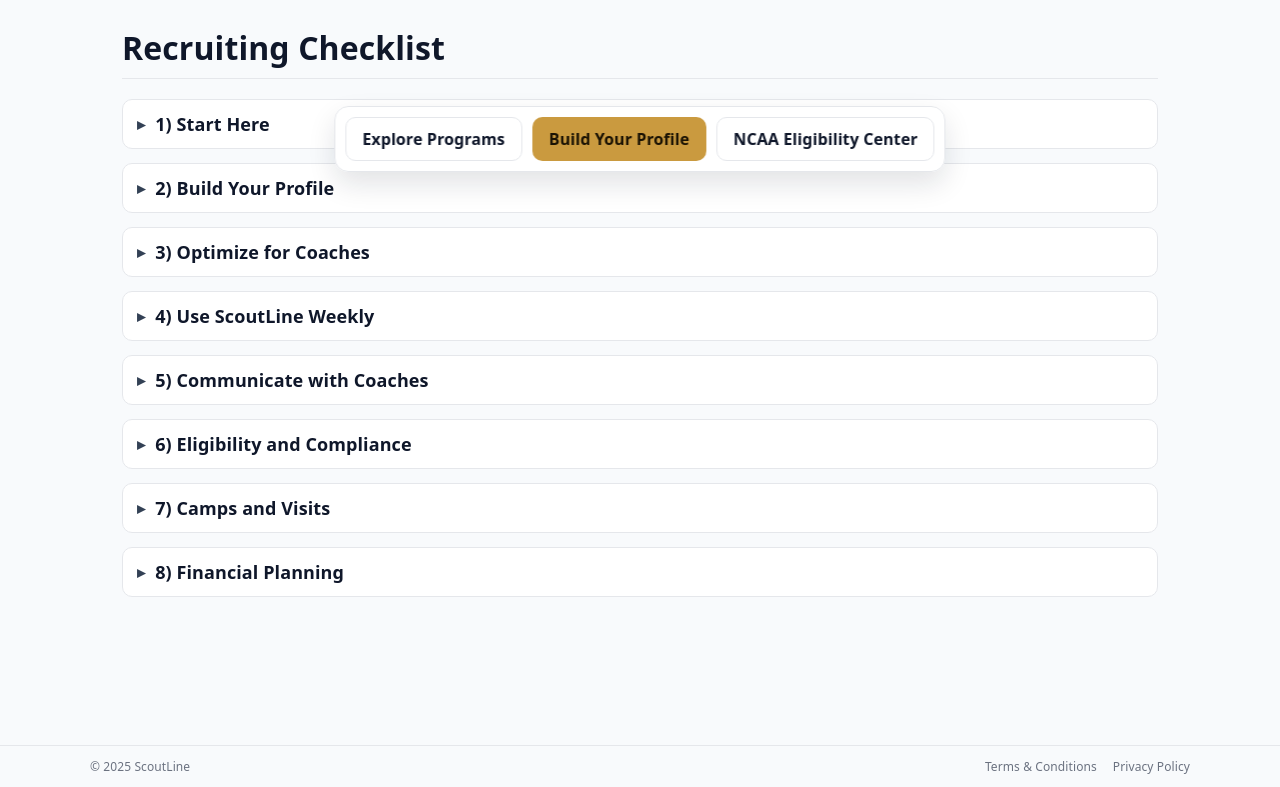
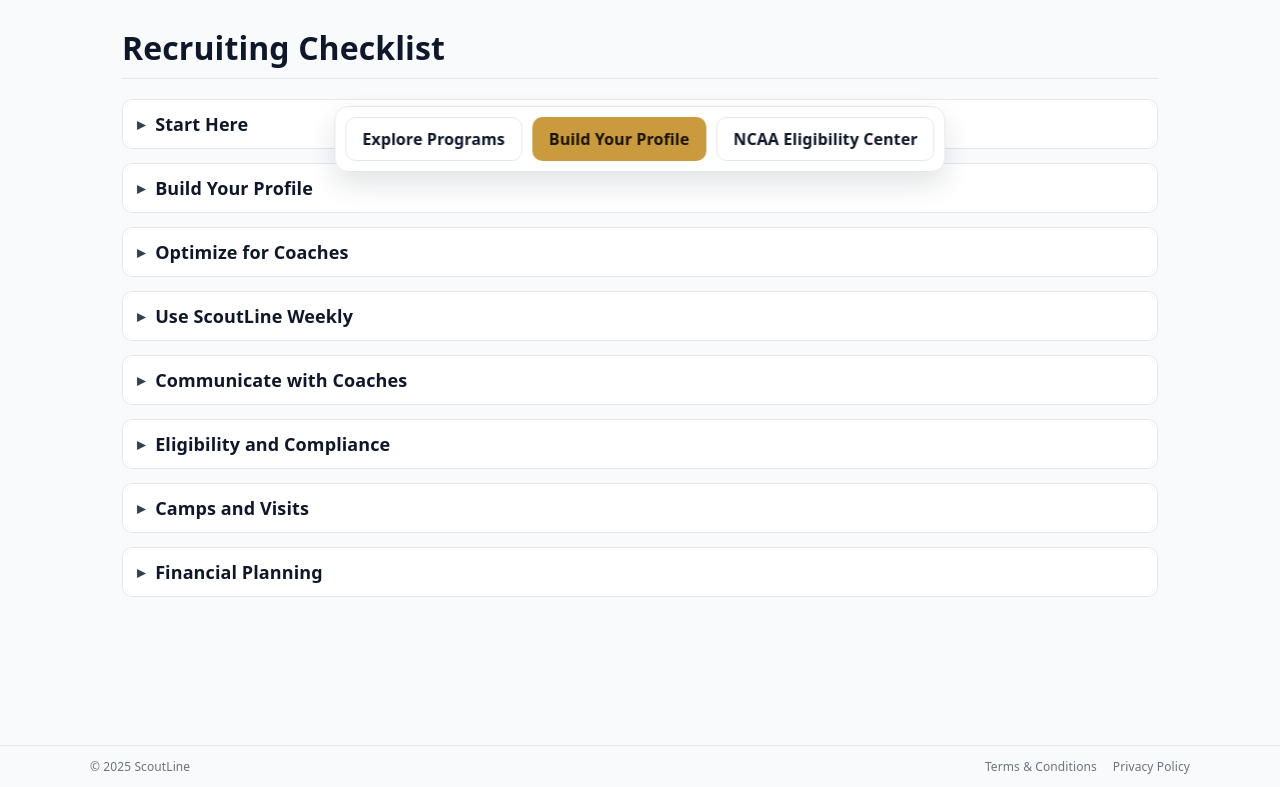
Before and after one commit to mattblittle-create/scoutline-beta, a Next.js app: page /recruiting-journey in a window 1280 px wide. Shown: the part 612-1399 px from the top of the page. Built offline with nearby package versions, Linux system fonts and the light colour scheme.

Commit message:
Update page.tsx

```diff
--- a/app/recruiting-journey/page.tsx
+++ b/app/recruiting-journey/page.tsx
@@ -134,7 +134,7 @@ export default function RecruitingJourneyPage() {
 
         {/* Start Here (collapsed by default) */}
         <details>
-          <summary>1) Start Here</summary>
+          <summary>Start Here</summary>
           <div className="panel-body">
             <ul style={{ margin: "0 0 0 18px", color: "#475569", lineHeight: 1.65 }}>
               <li>
@@ -158,7 +158,7 @@ export default function RecruitingJourneyPage() {
 
         {/* Build Your Profile */}
         <details>
-          <summary>2) Build Your Profile</summary>
+          <summary>Build Your Profile</summary>
           <div className="panel-body">
             <ul style={{ margin: "0 0 0 18px", color: "#475569", lineHeight: 1.65 }}>
               <li>Add bio (grad year, position(s), height/weight, handedness).</li>
@@ -173,7 +173,7 @@ export default function RecruitingJourneyPage() {
 
         {/* Optimize for Coaches */}
         <details>
-          <summary>3) Optimize for Coaches</summary>
+          <summary>Optimize for Coaches</summary>
           <div className="panel-body">
             <ul style={{ margin: "0 0 0 18px", color: "#475569", lineHeight: 1.65 }}>
               <li>Lead with your best clip; keep videos short and labeled (date, opponent, context).</li>
@@ -186,7 +186,7 @@ export default function RecruitingJourneyPage() {
 
         {/* Use ScoutLine Weekly */}
         <details>
-          <summary>4) Use ScoutLine Weekly</summary>
+          <summary>Use ScoutLine Weekly</summary>
           <div className="panel-body">
             <ul style={{ margin: "0 0 0 18px", color: "#475569", lineHeight: 1.65 }}>
               <li>Update metrics, clips, and recent games.</li>
@@ -199,7 +199,7 @@ export default function RecruitingJourneyPage() {
 
         {/* Communicate with Coaches */}
         <details>
-          <summary>5) Communicate with Coaches</summary>
+          <summary>Communicate with Coaches</summary>
           <div className="panel-body">
             <ul style={{ margin: "0 0 0 18px", color: "#475569", lineHeight: 1.65 }}>
               <li>
@@ -221,7 +221,7 @@ export default function RecruitingJourneyPage() {
 
         {/* Eligibility and Compliance — bordered like others */}
         <details>
-          <summary>6) Eligibility and Compliance</summary>
+          <summary>Eligibility and Compliance</summary>
           <div className="panel-body">
             <p style={{ color: "#475569", lineHeight: 1.65, marginTop: 0 }}>
               Register with the NCAA Eligibility Center early and keep transcripts/testing current.{" "}
@@ -244,7 +244,7 @@ export default function RecruitingJourneyPage() {
 
         {/* Camps and Visits */}
         <details>
-          <summary>7) Camps and Visits</summary>
+          <summary>Camps and Visits</summary>
           <div className="panel-body">
             <ul style={{ margin: "0 0 0 18px", color: "#475569", lineHeight: 1.65 }}>
               <li>
@@ -262,7 +262,7 @@ export default function RecruitingJourneyPage() {
 
         {/* Financial Planning */}
         <details>
-          <summary>8) Financial Planning</summary>
+          <summary>Financial Planning</summary>
           <div className="panel-body">
             <ul style={{ margin: "0 0 0 18px", color: "#475569", lineHeight: 1.65 }}>
               <li>
```
